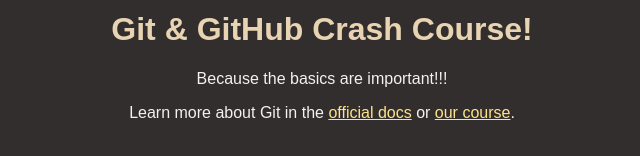
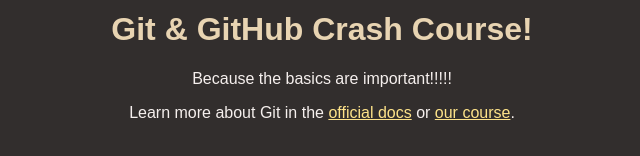
Before and after one commit to franxX123/github-crash-course, a plain HTML site: page index.html in a window 1280 px wide. Shown: the part 158-314 px from the top of the page, 318-958 px from the left. Drawn offline with Linux system fonts and the light colour scheme.

Commit message:
something

```diff
--- a/index.html
+++ b/index.html
@@ -13,7 +13,7 @@
       <h1>Git & GitHub Crash Course!</h1>
     </header>
     <main>
-      <p>Because the basics are important!!!</p>
+      <p>Because the basics are important!!!!!</p>
       <p>
         Learn more about Git in the
         <a href="https://git-scm.com/book/en/v2">official docs</a> or
```
